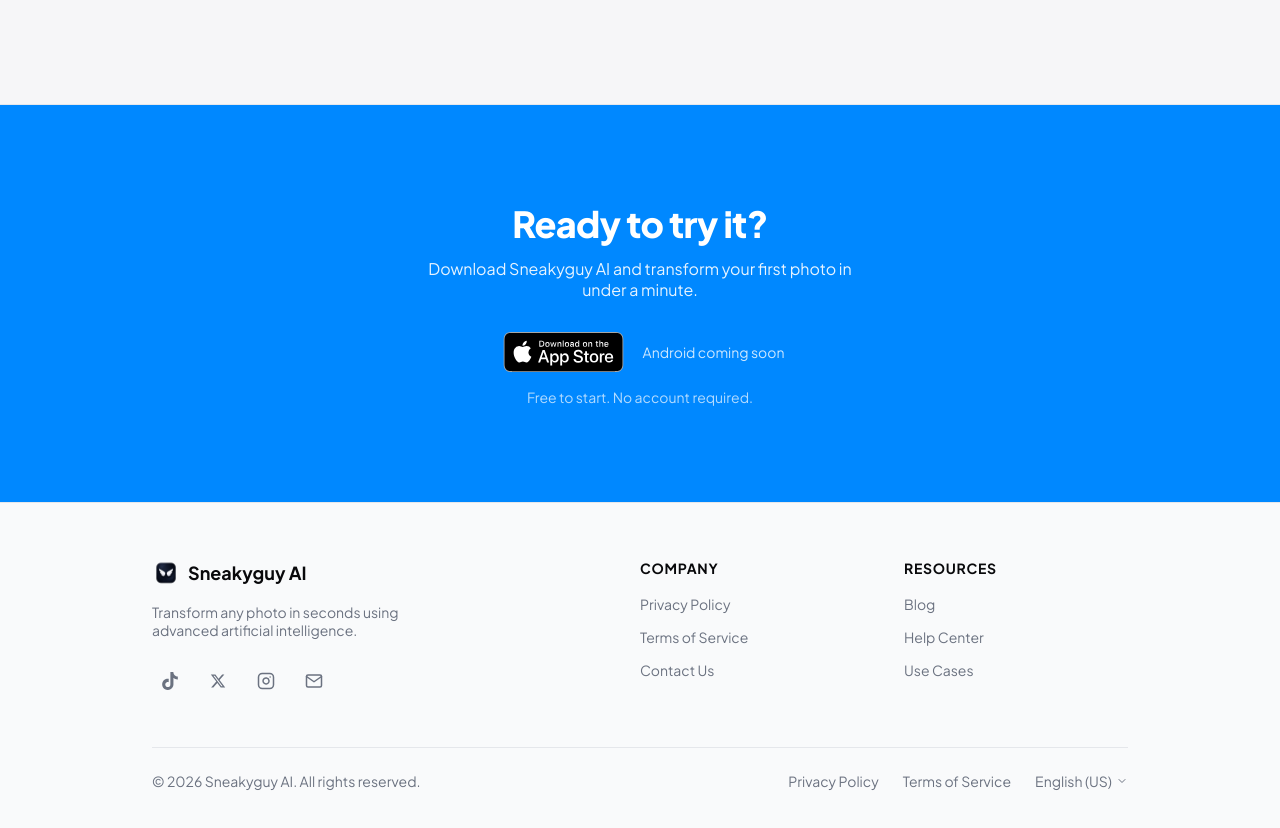
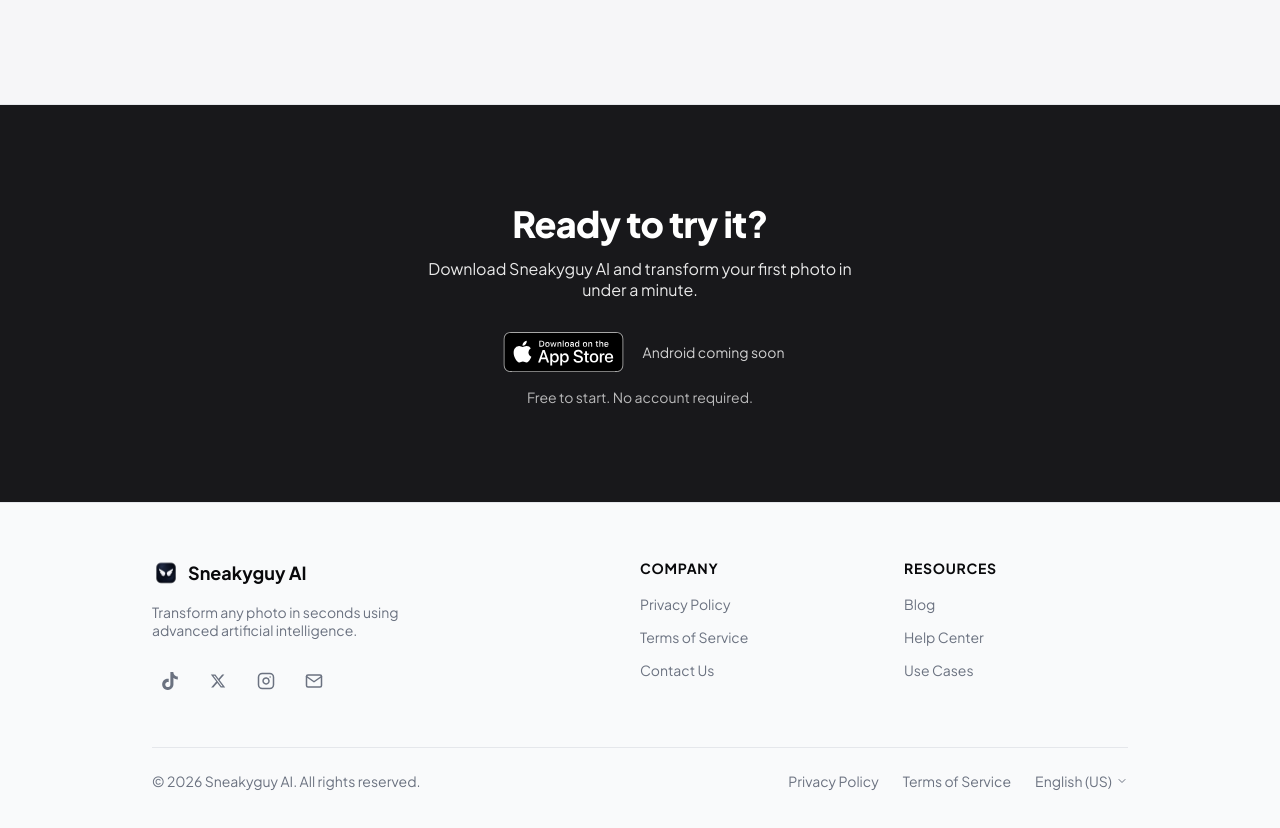
Before and after one commit to pratie/isniki-ai-landing, a React (Vite) app: page / in a window 1280 px wide. Shown: the part 5872-6700 px from the top of the page. Built offline with nearby package versions, Linux system fonts and the light colour scheme.

Commit message:
Change CTA banner background from blue to charcoal neutral

```diff
--- a/src/index.css
+++ b/src/index.css
@@ -19,8 +19,8 @@
 
   /* Feature Colors */
   --star-color: #fbbf24;
-  --brand-blue: #0088ff;
-  --brand-blue-hover: #0077ee;
+  --brand-blue: #18181b; /* Premium dark neutral instead of blue */
+  --brand-blue-hover: #27272a;
 
   /* General Variables */
   --radius: 0.75rem;
```
